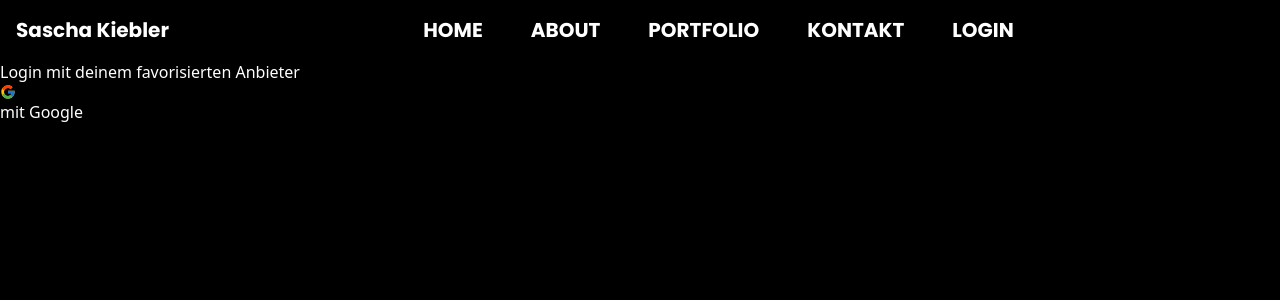
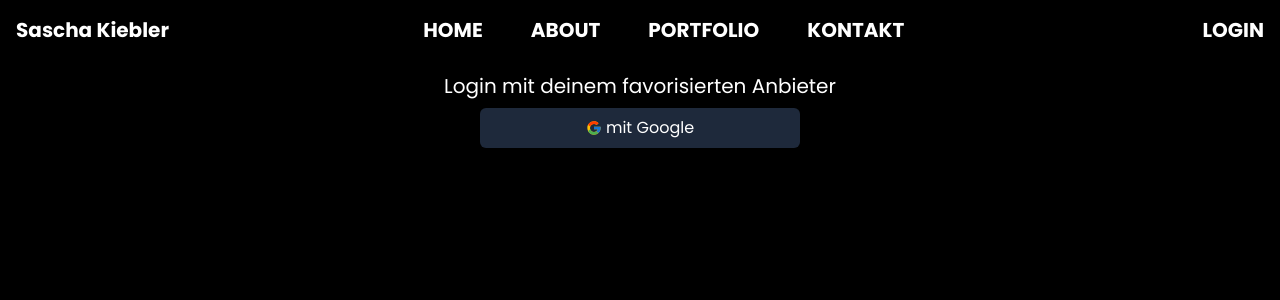
Before and after one commit to SaschaKiebler/personal-website, a Next.js app: page /auth/login in a window 1280 px wide. Shown: the top 300 px of the page. Built offline with nearby package versions, Linux system fonts and the light colour scheme; no server answers.

Commit message:
styled login and changes in index

```diff
--- a/components/Nav.js
+++ b/components/Nav.js
@@ -25,12 +25,12 @@ return(
         </Link>
         <Link href="/kontakt" className="lg:ml-12 lg:mr-12">
         <li>KONTAKT</li>
-        </Link>
+        </Link></div><div>
         {!user && (
             <Link href="/auth/login">
             <li>LOGIN</li>
             </Link>
-        )}</div><div>
+        )}
         {user && (
 
                 <Link href="/profil">
--- a/pages/auth/login.js
+++ b/pages/auth/login.js
@@ -28,16 +28,16 @@ if (user) {
     route.push("/");
 }
 else{
-    console.log("login");
+
 }
 }, [user]);
 
     return(
         <motion.div
         initial={{y:"100%"}} animate={{y:"0%"}} transition={{duration:0.75, ease:"easeOut"}} exit={{opacity:1}}
-        className='w-full h-full absolute bg-black text-white'>
-            <h1>Login mit deinem favorisierten Anbieter</h1>
-            <button onClick={googleLogin}><FcGoogle/>mit Google</button>
+        className='w-full h-full absolute bg-black text-white text-center lg:mt-3 font-poppins'>
+            <h1 className='text-xl'>Login mit deinem favorisierten Anbieter</h1>
+            <button onClick={googleLogin} className="inline-flex p-2 mt-2 rounded-md bg-slate-800 lg:w-1/4 w-11/12 items-center justify-center"><FcGoogle className='mr-1'/>mit Google</button>
         </motion.div>
     )
 }
--- a/pages/index.js
+++ b/pages/index.js
@@ -45,12 +45,12 @@ className="text-right mt-9 lg:text-8xl text-2xl mr-9 text-white font-poppins">
 onInit={(typewriter) => {
   typewriter
   .pauseFor(500)
-  .typeString('Ich bin Frontend-Entwickler')
+  .typeString('Ich bin Sascha Kiebler.')
   .pauseFor(500)
-  .deleteChars(19)
-  .typeString("Backend-Entwickler")
-  .pauseFor(500)
-  .deleteChars(18)
+  .deleteChars(23)
+  .typeString("Fullstack-Entwickler")
+  .pauseFor(300)
+  .deleteChars(20)
   .typeString("Gesundheits-Informatik-Student")
   .pauseFor(500)
   .deleteAll()
@@ -64,12 +64,6 @@ onInit={(typewriter) => {
         <Image src={baumBild} alt="Farbiges Bild mit Baumschatten" className="w-1/2 float-right" />
       </div>
 
-      {/*<div>
-        <h1>Seh was andere Sagen</h1>
-        {allPosts.map((post)=>
-          <Message key={post.id} {...post}></Message>
-        )}
-        </div>*/}
     </motion.main>
   );
 }
--- a/styles/globals.css
+++ b/styles/globals.css
@@ -3,6 +3,7 @@
 @tailwind utilities;
 
 body{
-    overflow: hidden;
     background: black;
+    overflow: auto;
+    scroll-behavior: smooth;
 }
```
